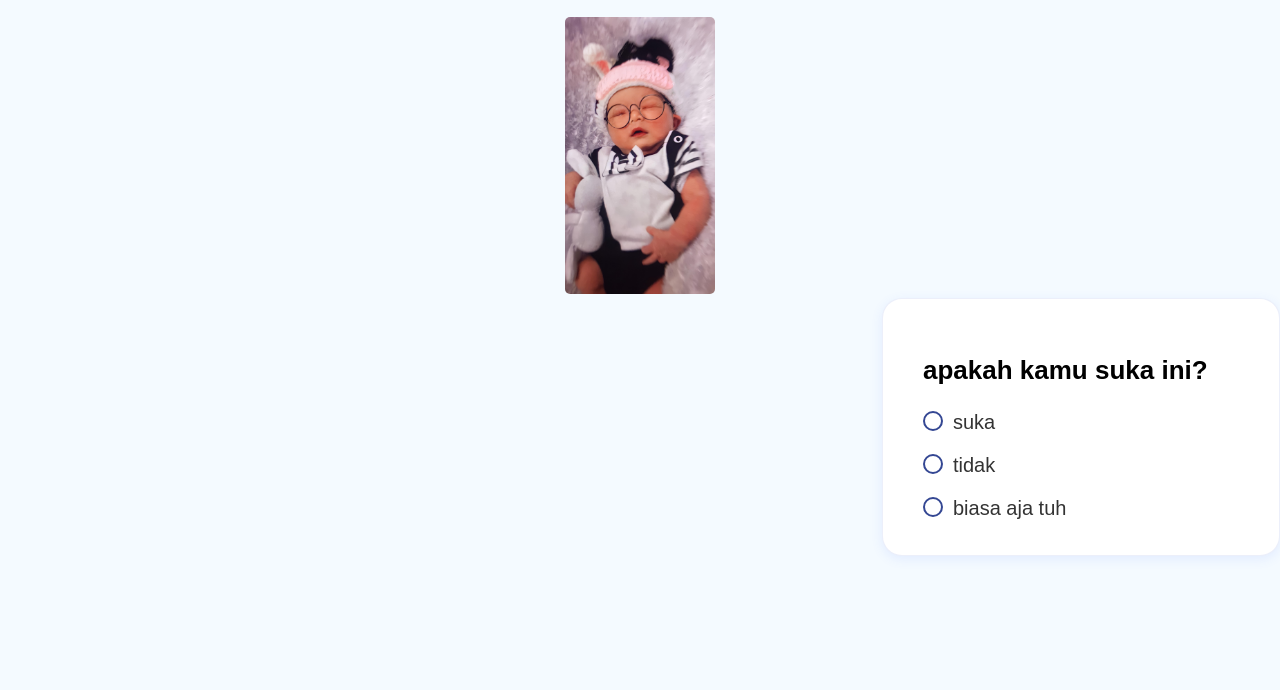
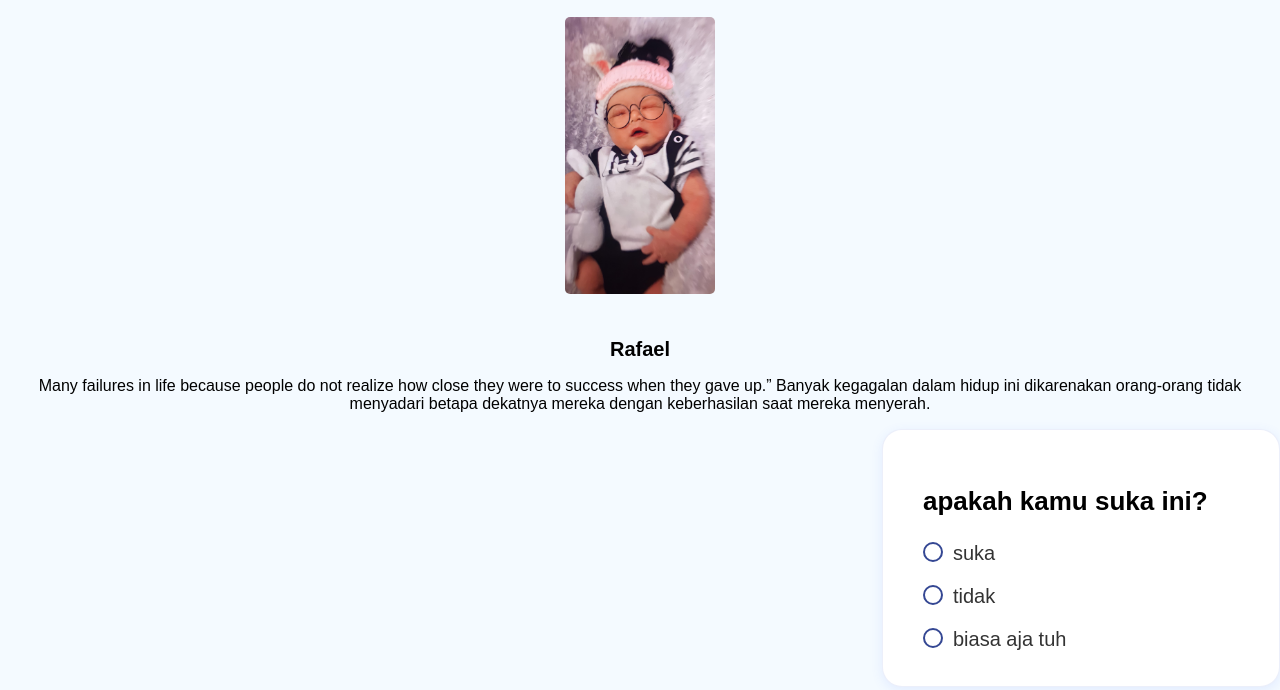
Before and after one commit to biruabuhitam/keren, a website: page index.html in a window 1280 px wide. Shown: the part 793-1483 px from the top of the page. Drawn offline with nearby package versions, Linux system fonts and the light colour scheme; files that its build step writes are made by us from their sources.

Commit message:
Update index.html

```diff
--- a/index.html
+++ b/index.html
@@ -107,7 +107,10 @@
 	</script>
 		  <!--modal-->
 		  <center><img id="myImg" src="./video/RFL2.jpg" alt="2021" style="width: 150px;max-width:300px"></center>
+  <center> <h4>Rafael</h4></center>
+  <center> <p> Many failures in life because people do not realize how close they were to success when they gave up.”
 
+Banyak kegagalan dalam hidup ini dikarenakan orang-orang tidak menyadari betapa dekatnya mereka dengan keberhasilan saat mereka menyerah.</p></center>
 		  <!-- The Modal -->
 		  <div id="myModal" class="modal">
 			<span class="close">&times;</span>
```
